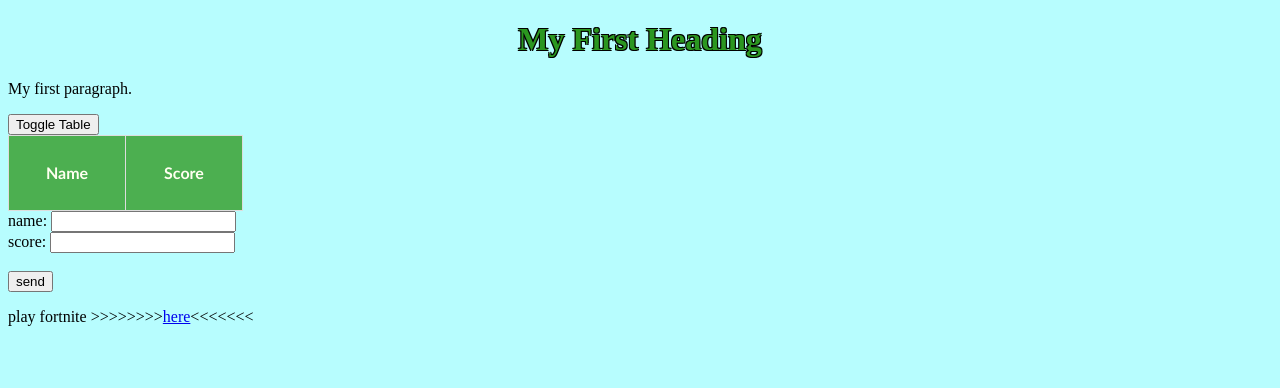
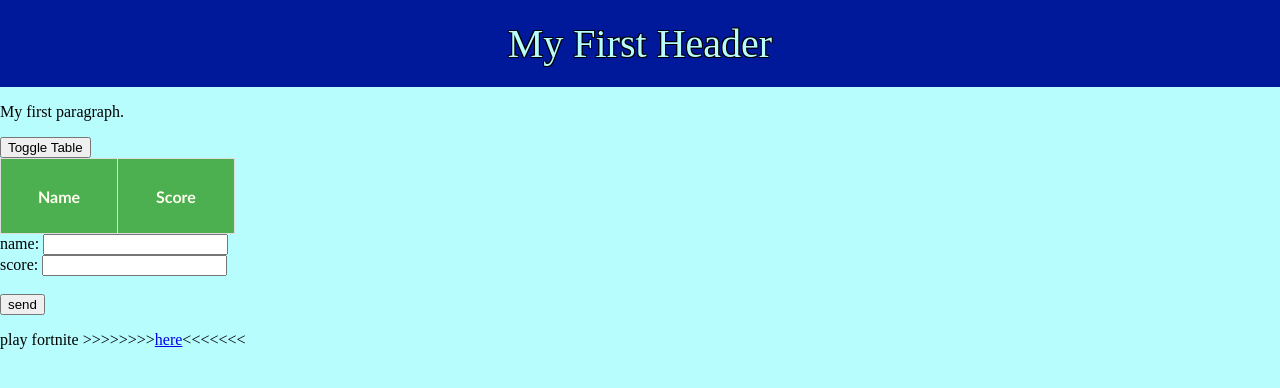
Before and after one commit to MadBabyBrain/F28WP-Online-Game, a plain HTML site: page HTML/Home.html in a window 1280 px wide. Drawn offline with Linux system fonts and the light colour scheme; no server answers.

Commit message:
added header div

```diff
--- a/CSS/Home-Page-CSS.css
+++ b/CSS/Home-Page-CSS.css
@@ -1,9 +1,13 @@
 body {
     background-color: #B7FDFE;
+    margin: 0px;
 }
-#a {
-    color: #2B9720;
+.header {
+    padding: 20px;
+    color: #B7FDFE;
+    background-color: #00189a;
     text-align: center;
+    font-size: 40px;
     text-shadow:
     -1px -1px 0 #000,
     1px -1px 0 #000,
--- a/HTML/Home.html
+++ b/HTML/Home.html
@@ -5,7 +5,9 @@
 </head>
 <body onload="genTable()">
 
-<h1 id="a">My First Heading</h1>
+  <div class="header">
+    My First Header
+  </div>
 
 <p>My first paragraph.</p>
 
```
